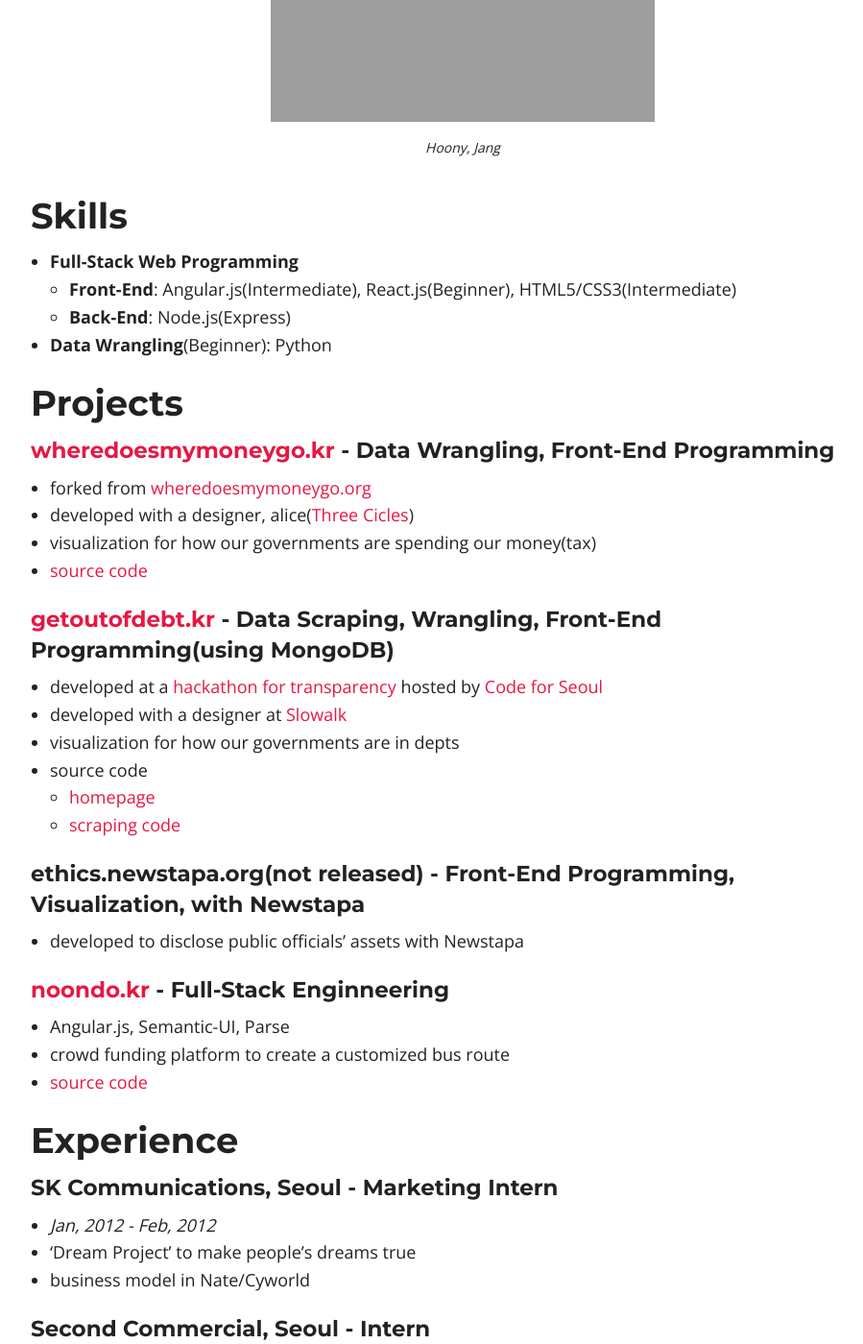
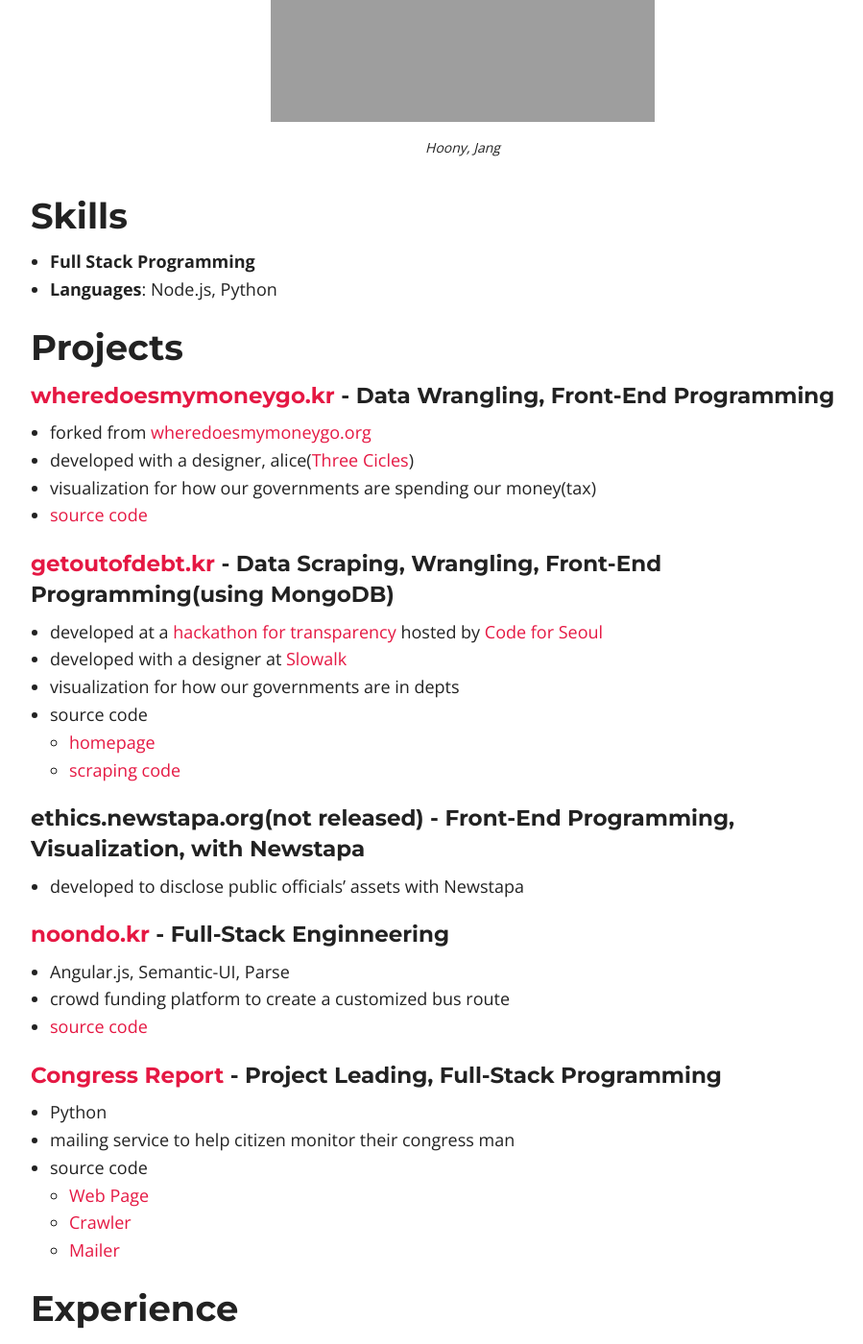
Before and after one commit to hoony/hoony.github.io, a Jekyll site: the page built from about.md, in a window 1280 px wide and 1400 px high, scrolled down 532 px. Shown: the whole window at 96% size, without its empty margins (158-1057 px from the left). Built offline with Jekyll 4.4.1, drawn with Linux system fonts in a browser that asks for light colours; nearby versions of some CDN libraries.

Commit message:
update about page

```diff
--- a/_config.yml
+++ b/_config.yml
@@ -43,6 +43,9 @@
   - title: About
     url: /about
 
+gems:
+  - jekyll-paginate
+
 # http://en.wikipedia.org/wiki/List_of_tz_database_time_zones
 timezone:    Asia/Seoul
 future:      true
@@ -59,7 +62,7 @@
   footnote_nr: 1
   entity_output: as_char
   toc_levels: 1..6
-  use_coderay: false
+  enable_coderay: false
 
   coderay:
     coderay_line_numbers:
--- a/about.md
+++ b/about.md
@@ -28,10 +28,8 @@
 
 
 ## Skills
-- **Full-Stack Web Programming**
-  - **Front-End**: Angular.js(Intermediate), React.js(Beginner), HTML5/CSS3(Intermediate)
-  - **Back-End**: Node.js(Express)
-- **Data Wrangling**(Beginner): Python
+- **Full Stack Programming**
+- **Languages**: Node.js, Python
 
 ## Projects
 
@@ -56,6 +54,14 @@
 - Angular.js, Semantic-UI, Parse
 - crowd funding platform to create a customized bus route
 - [source code](https://github.com/open-transit/noondo.kr)
+
+#### **[Congress Report](https://github.com/codeforseoul/congress-report-web)** - Project Leading, Full-Stack Programming
+- Python
+- mailing service to help citizen monitor their congress man
+- source code
+  - [Web Page](https://github.com/codeforseoul/congress-report-web)
+  - [Crawler](https://github.com/codeforseoul/congress-report)
+  - [Mailer](https://github.com/codeforseoul/congress-report-mailer)
 
 ## Experience
 
```
Also changed, not shown: _posts/2014-04-07-building-emergence.md (+1 -1 lines), _posts/2015-10-22-about-lets-encrypt.md (+2 -2 lines), images/posts/inspector.png (added).
